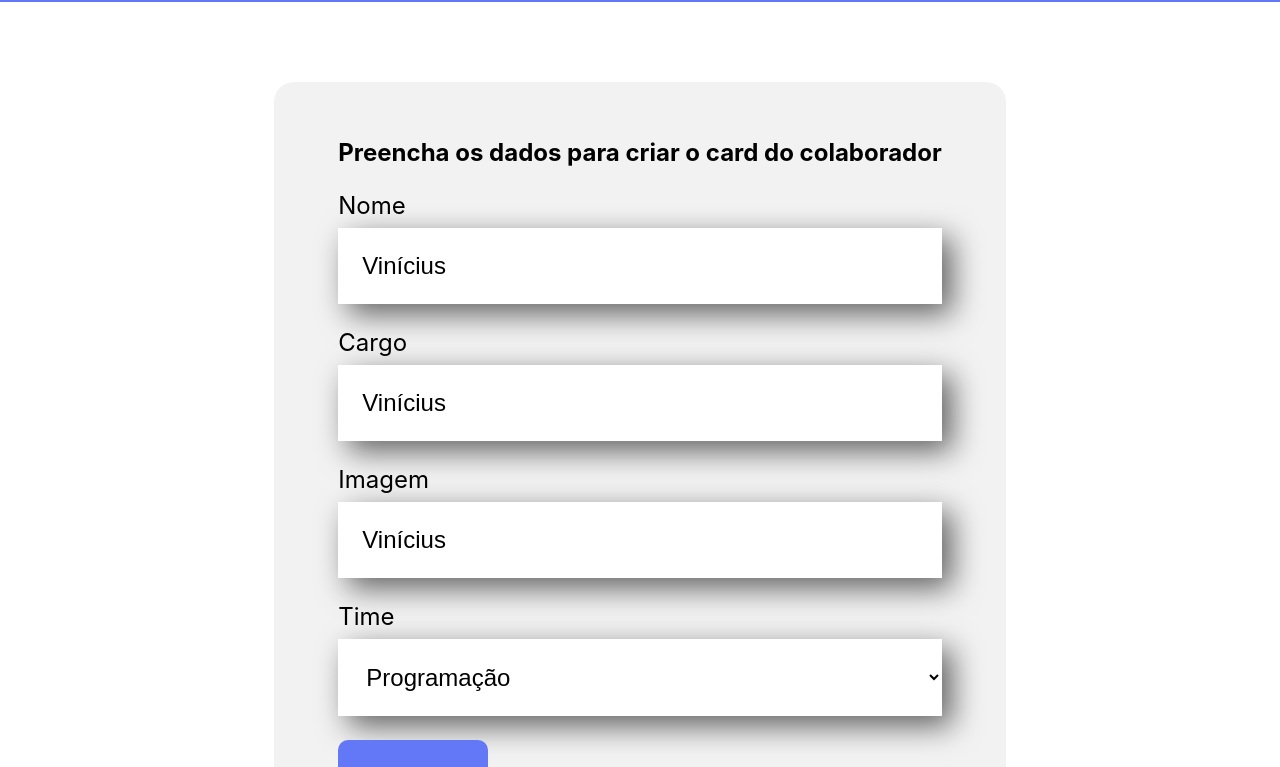
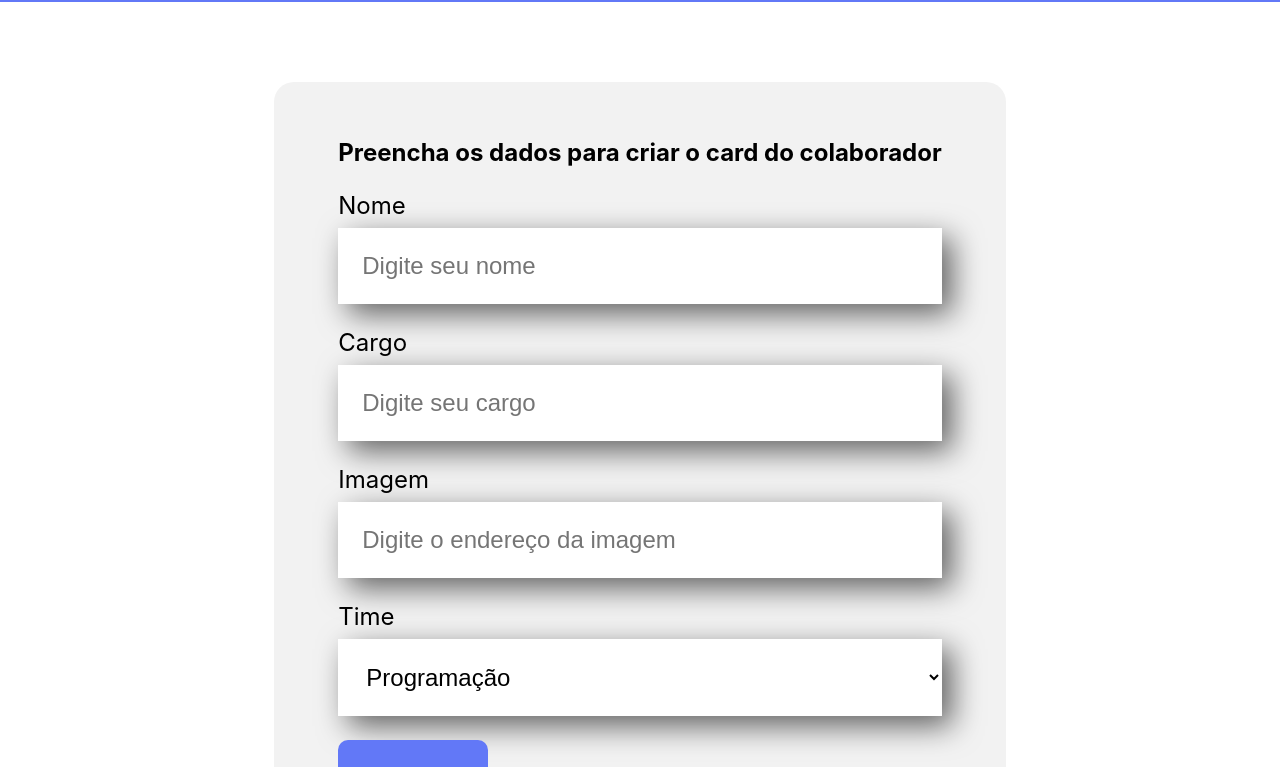
Before and after one commit to viniciusdamascenosouza/organo, a React (Create React App) app in the folder organo/: page / in a window 1280 px wide. Shown: the part 496-1263 px from the top of the page. Built offline with nearby package versions, Linux system fonts and the light colour scheme.

Commit message:
Recebendo string do formulário

```diff
--- a/organo/src/componentes/CampoTexto/CampoTexto.js
+++ b/organo/src/componentes/CampoTexto/CampoTexto.js
@@ -1,18 +1,19 @@
 import "./CampoTexto.css";
 
 export const CampoTexto = (props) => {
-
-  let valor = "Vinícius";
-
   const aoDigitado = (evento) => {
-    valor = evento.target.value;
-    console.log(valor);
-  }
+    props.aoAlterado(evento.target.value);
+  };
 
   return (
     <div className="campo-texto">
       <label>{props.label}</label>
-      <input value={valor} onChange={aoDigitado} required="{props.obrigatorio}" placeholder= {props.placeholder} />
+      <input
+        value={props.valor}
+        onChange={aoDigitado}
+        required="{props.obrigatorio}"
+        placeholder={props.placeholder}
+      />
     </div>
   );
 };
--- a/organo/src/componentes/Formulario/Formulario.js
+++ b/organo/src/componentes/Formulario/Formulario.js
@@ -2,6 +2,7 @@ import "./Formulario.css";
 import CampoTexto from "../CampoTexto";
 import ListaSuspensa from "../ListaSuspensa";
 import Botao from "../Botao";
+import { useState } from "react";
 
 export const Formulario = () => {
   const times = [
@@ -14,22 +15,42 @@ export const Formulario = () => {
     "Inovação e Gestão",
   ];
 
+  const [nome, setNome] = useState("");
+  const [cargo, setCargo] = useState("");
+  const [imagem, setImagem] = useState("");
+
   const aoSalvar = (evento) => {
-    evento.preventDefault()
-    console.log('Form foi submetido')
-}
+    evento.preventDefault();
+    console.log("Form foi submetido => ", nome, cargo, imagem);
+  };
 
   return (
     <section className="formulario">
       <form onSubmit={aoSalvar}>
-          <h2>Preencha os dados para criar o card do colaborador</h2>
-          <CampoTexto obrigatorio={true} label="Nome" placeholder="Digite seu nome" />
-          <CampoTexto obrigatorio={true} label="Cargo" placeholder="Digite seu cargo" />
-          <CampoTexto obrigatorio={false} label="Imagem" placeholder="Digite o endereço da imagem" />
-          <ListaSuspensa obrigatorio={true} label="Time" itens={times}/>
-          <Botao>
-              Criar Card
-          </Botao>
+        <h2>Preencha os dados para criar o card do colaborador</h2>
+        <CampoTexto
+          obrigatorio={true}
+          label="Nome"
+          placeholder="Digite seu nome"
+          valor={nome}
+          aoAlterado={(valor) => setNome(valor)}
+        />
+        <CampoTexto
+          obrigatorio={true}
+          label="Cargo"
+          placeholder="Digite seu cargo"
+          valor={cargo}
+          aoAlterado={(valor) => setCargo(valor)}
+        />
+        <CampoTexto
+          obrigatorio={false}
+          label="Imagem"
+          placeholder="Digite o endereço da imagem"
+          valor={imagem}
+          aoAlterado={(valor) => setImagem(valor)}
+        />
+        <ListaSuspensa obrigatorio={true} label="Time" itens={times} />
+        <Botao>Criar Card</Botao>
       </form>
     </section>
   );
```
Also changed, not shown: organo/src/componentes/CampoTexto/index.js (line endings or trailing spaces), 1 other file (tests, documents, lock files or other folders).
